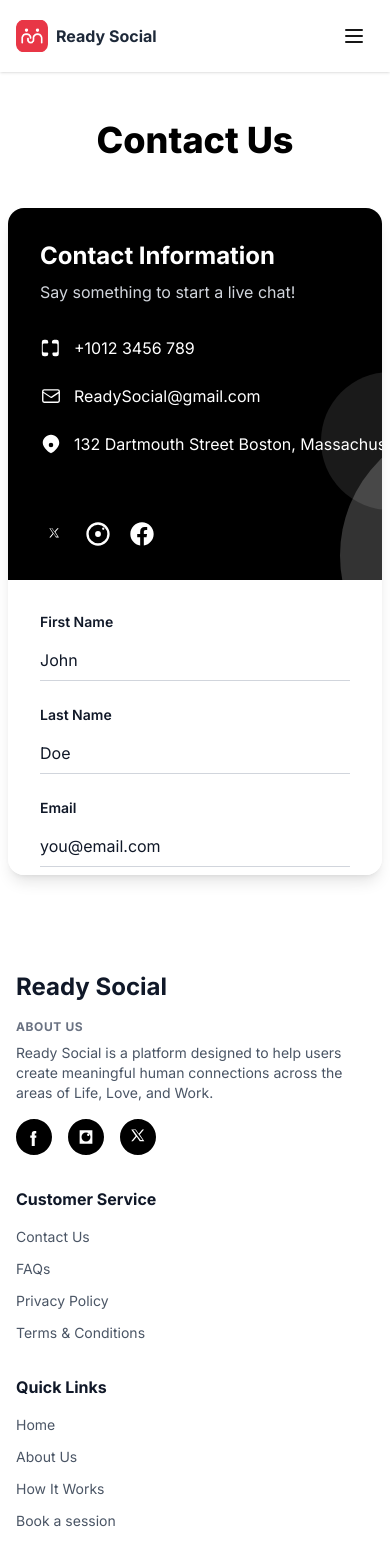
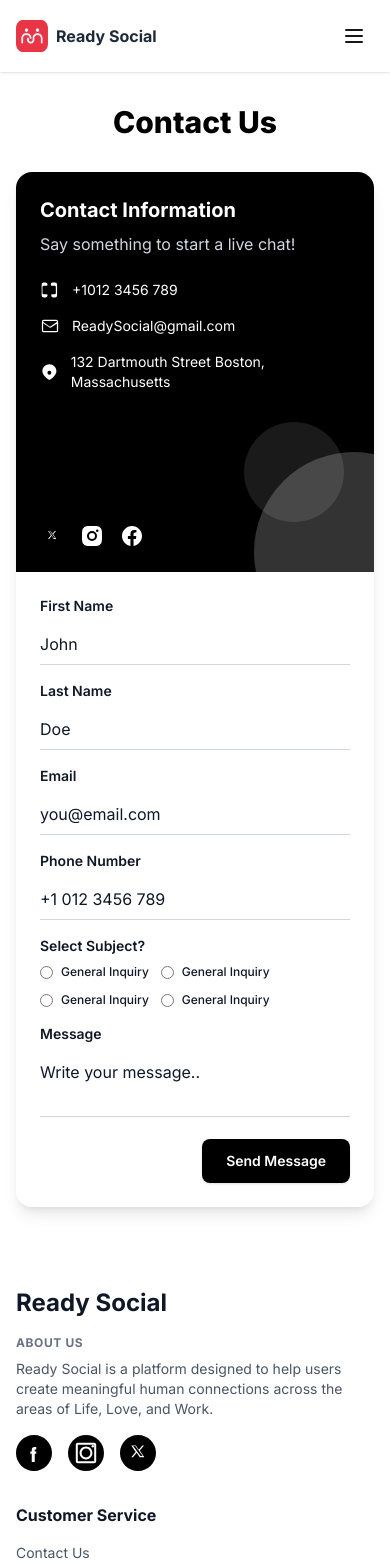
Before and after one commit to readysocial/readysoc, a Next.js app: page /contact in a window 390 px wide. Shown: the top 1567 px of the page. Built offline with nearby package versions, Linux system fonts and the light colour scheme.

Commit message:
fix : the whole stuff

```diff
--- a/src/app/contact/page.tsx
+++ b/src/app/contact/page.tsx
@@ -3,62 +3,56 @@
 export default function ContactPage() {
   return (
     <div className="min-h-screen bg-white flex flex-col">
-      <div className="container mx-auto flex flex-col items-center px-2 py-12 flex-1">
-        <h1 className="text-4xl md:text-5xl font-extrabold text-center mb-12 text-black">Contact Us</h1>
-        <div
-          className="bg-white rounded-2xl shadow-lg overflow-hidden flex flex-col md:flex-row"
-          style={{ width: "100%", maxWidth: 1196, height: 667 }}
-        >
+      <div className="container mx-auto flex flex-col items-center px-4 py-8 md:py-12 flex-1">
+        <h1 className="text-3xl md:text-4xl lg:text-5xl font-extrabold text-center mb-8 md:mb-12 text-black">Contact Us</h1>
+        <div className="bg-white rounded-2xl shadow-lg overflow-hidden flex flex-col lg:flex-row w-full max-w-6xl">
           {/* Left: Contact Info */}
-          <div
-            className="bg-black text-white flex flex-col justify-between relative"
-            style={{ width: 491, minWidth: 0, height: 647 }}
-          >
-            <div className="p-8 md:p-10">
-              <h2 className="text-2xl font-bold mb-2">Contact Information</h2>
-              <p className="mb-8 text-gray-300">Say something to start a live chat!</p>
-              <div className="space-y-6 mb-8">
+          <div className="bg-black text-white flex flex-col justify-between relative w-full lg:w-2/5 min-h-[400px] lg:min-h-[600px]">
+            <div className="p-6 md:p-8 lg:p-10">
+              <h2 className="text-xl md:text-2xl font-bold mb-2">Contact Information</h2>
+              <p className="mb-6 md:mb-8 text-gray-300">Say something to start a live chat!</p>
+              <div className="space-y-4 md:space-y-6 mb-6 md:mb-8">
                 <div className="flex items-center gap-3">
-                  <svg width="22" height="22" fill="none" viewBox="0 0 24 24"><path d="M2 5.5A2.5 2.5 0 0 1 4.5 3h2A2.5 2.5 0 0 1 9 5.5V6a1 1 0 0 1-1 1H4.5A1.5 1.5 0 0 0 3 8.5v7A1.5 1.5 0 0 0 4.5 17H8a1 1 0 0 1 1 1v.5A2.5 2.5 0 0 1 6.5 21h-2A2.5 2.5 0 0 1 2 18.5v-13Z" fill="#fff"/><path d="M16 3h2A2.5 2.5 0 0 1 20.5 5.5v13A2.5 2.5 0 0 1 18 21h-2A2.5 2.5 0 0 1 13.5 18.5V18a1 1 0 0 1 1-1h3.5A1.5 1.5 0 0 0 19 15.5v-7A1.5 1.5 0 0 0 17.5 7H14a1 1 0 0 1-1-1v-.5A2.5 2.5 0 0 1 16 3Z" fill="#fff"/></svg>
-                  <span>+1012 3456 789</span>
+                  <svg width="20" height="20" fill="none" viewBox="0 0 24 24"><path d="M2 5.5A2.5 2.5 0 0 1 4.5 3h2A2.5 2.5 0 0 1 9 5.5V6a1 1 0 0 1-1 1H4.5A1.5 1.5 0 0 0 3 8.5v7A1.5 1.5 0 0 0 4.5 17H8a1 1 0 0 1 1 1v.5A2.5 2.5 0 0 1 6.5 21h-2A2.5 2.5 0 0 1 2 18.5v-13Z" fill="#fff"/><path d="M16 3h2A2.5 2.5 0 0 1 20.5 5.5v13A2.5 2.5 0 0 1 18 21h-2A2.5 2.5 0 0 1 13.5 18.5V18a1 1 0 0 1 1-1h3.5A1.5 1.5 0 0 0 19 15.5v-7A1.5 1.5 0 0 0 17.5 7H14a1 1 0 0 1-1-1v-.5A2.5 2.5 0 0 1 16 3Z" fill="#fff"/></svg>
+                  <span className="text-sm md:text-base">+1012 3456 789</span>
                 </div>
                 <div className="flex items-center gap-3">
-                  <svg width="22" height="22" fill="none" viewBox="0 0 24 24"><path d="M2.25 6.75A2.25 2.25 0 0 1 4.5 4.5h15a2.25 2.25 0 0 1 2.25 2.25v10.5A2.25 2.25 0 0 1 19.5 19.5h-15A2.25 2.25 0 0 1 2.25 17.25V6.75Zm1.5 0v.511l8.25 5.5 8.25-5.5V6.75a.75.75 0 0 0-.75-.75h-15a.75.75 0 0 0-.75.75Zm17.25 1.978-7.8 5.2a1.5 1.5 0 0 1-1.65 0l-7.8-5.2v8.522c0 .414.336.75.75.75h15a.75.75 0 0 0 .75-.75V8.728Z" fill="#fff"/></svg>
-                  <span>ReadySocial@gmail.com</span>
+                  <svg width="20" height="20" fill="none" viewBox="0 0 24 24"><path d="M2.25 6.75A2.25 2.25 0 0 1 4.5 4.5h15a2.25 2.25 0 0 1 2.25 2.25v10.5A2.25 2.25 0 0 1 19.5 19.5h-15A2.25 2.25 0 0 1 2.25 17.25V6.75Zm1.5 0v.511l8.25 5.5 8.25-5.5V6.75a.75.75 0 0 0-.75-.75h-15a.75.75 0 0 0-.75.75Zm17.25 1.978-7.8 5.2a1.5 1.5 0 0 1-1.65 0l-7.8-5.2v8.522c0 .414.336.75.75.75h15a.75.75 0 0 0 .75-.75V8.728Z" fill="#fff"/></svg>
+                  <span className="text-sm md:text-base">ReadySocial@gmail.com</span>
                 </div>
                 <div className="flex items-center gap-3">
-                  <svg width="22" height="22" fill="none" viewBox="0 0 24 24"><path d="M12 2C7.03 2 3 6.03 3 11c0 5.25 7.5 11 9 11s9-5.75 9-11c0-4.97-4.03-9-9-9Zm0 13.5a2.5 2.5 0 1 1 0-5 2.5 2.5 0 0 1 0 5Z" fill="#fff"/></svg>
-                  <span>132 Dartmouth Street Boston, Massachusetts</span>
+                  <svg width="20" height="20" fill="none" viewBox="0 0 24 24"><path d="M12 2C7.03 2 3 6.03 3 11c0 5.25 7.5 11 9 11s9-5.75 9-11c0-4.97-4.03-9-9-9Zm0 13.5a2.5 2.5 0 1 1 0-5 2.5 2.5 0 0 1 0 5Z" fill="#fff"/></svg>
+                  <span className="text-sm md:text-base">132 Dartmouth Street Boston, Massachusetts</span>
                 </div>
               </div>
             </div>
-            <div className="flex items-center gap-4 px-8 pb-8 mt-auto">
+            <div className="flex items-center gap-4 px-6 md:px-8 pb-6 md:pb-8 mt-auto">
               <a href="https://x.com/readyy_social?t=a4UdyA1lPJRtojDSLnyxyQ&s=08" target="_blank" rel="noopener noreferrer" aria-label="X (Twitter)" className="hover:scale-110 transition-transform">
-                <svg width="28" height="28" fill="currentColor" viewBox="0 0 24 24">
+                <svg width="24" height="24" fill="currentColor" viewBox="0 0 24 24">
                   <path d="M13.185 10.333l2.822-3.334h-1.141l-2.404 2.849-1.923-2.849H8.012l2.955 4.299-2.955 3.702h1.141l2.537-3.217 2.027 3.217h2.527l-3.059-4.667zM11.672 11.269l-0.452-0.647-2.45-3.397h1.411l1.924 2.663 0.452 0.647 2.579 3.564h-1.411l-2.053-2.83z"/>
                 </svg>
               </a>
               <a href="https://www.instagram.com/ready_social?igsh=YzljYTk1ODg3Zg==" target="_blank" rel="noopener noreferrer" aria-label="Instagram" className="hover:scale-110 transition-transform">
-                <svg width="28" height="28" fill="currentColor" viewBox="0 0 24 24">
-                  <path d="M12 2c5.523 0 10 4.477 10 10s-4.477 10-10 10S2 17.523 2 12 6.477 2 12 2zm0 2a8 8 0 100 16 8 8 0 000-16zm0 10.5a2.5 2.5 0 110-5 2.5 2.5 0 010 5zm4.5-6a1 1 0 110-2 1 1 0 010 2z"/>
+                <svg width="24" height="24" fill="currentColor" viewBox="0 0 24 24">
+                  <path d="M12 2c2.717 0 3.056.01 4.122.06 1.065.05 1.79.217 2.428.465.66.254 1.216.598 1.772 1.153a4.908 4.908 0 0 1 1.153 1.772c.247.637.415 1.363.465 2.428.047 1.066.06 1.405.06 4.122 0 2.717-.01 3.056-.06 4.122-.05 1.065-.218 1.79-.465 2.428a4.883 4.883 0 0 1-1.153 1.772 4.915 4.915 0 0 1-1.772 1.153c-.637.247-1.363.415-2.428.465-1.066.047-1.405.06-4.122.06-2.717 0-3.056-.01-4.122-.06-1.065-.05-1.79-.218-2.428-.465a4.89 4.89 0 0 1-1.772-1.153 4.904 4.904 0 0 1-1.153-1.772c-.248-.637-.415-1.363-.465-2.428C2.013 15.056 2 14.717 2 12c0-2.717.01-3.056.06-4.122.05-1.066.217-1.79.465-2.428a4.88 4.88 0 0 1 1.153-1.772A4.897 4.897 0 0 1 5.45 2.525c.638-.248 1.362-.415 2.428-.465C8.944 2.013 9.283 2 12 2zm0 5a5 5 0 1 0 0 10 5 5 0 0 0 0-10zm6.5-.25a1.25 1.25 0 1 0-2.5 0 1.25 1.25 0 0 0 2.5 0zM12 9a3 3 0 1 1 0 6 3 3 0 0 1 0-6z"/>
                 </svg>
               </a>
               <a href="https://www.facebook.com/share/1W5wNcWBAu/" target="_blank" rel="noopener noreferrer" aria-label="Facebook" className="hover:scale-110 transition-transform">
-                <svg width="28" height="28" fill="currentColor" viewBox="0 0 24 24">
+                <svg width="24" height="24" fill="currentColor" viewBox="0 0 24 24">
                   <path d="M12 2C6.477 2 2 6.477 2 12c0 4.991 3.657 9.128 8.438 9.879V14.89h-2.54V12h2.54V9.797c0-2.506 1.492-3.89 3.777-3.89 1.094 0 2.238.195 2.238.195v2.46h-1.26c-1.243 0-1.63.771-1.63 1.562V12h2.773l-.443 2.89h-2.33v6.989C18.343 21.129 22 16.99 22 12c0-5.523-4.477-10-10-10z"/>
                 </svg>
               </a>
             </div>
             {/* Decorative Circles */}
-            <div className="absolute bottom-0 right-0 w-[269px] h-[269px] pointer-events-none select-none">
-              <div className="absolute bg-white opacity-20 rounded-full w-[269px] h-[269px] right-[-110px] bottom-[-110px]" />
-              <div className="absolute bg-white opacity-10 rounded-full w-[138px] h-[138px] right-[40px] bottom-[70px]" />
+            <div className="absolute bottom-0 right-0 w-[200px] h-[200px] md:w-[269px] md:h-[269px] pointer-events-none select-none">
+              <div className="absolute bg-white opacity-20 rounded-full w-full h-full right-[-80px] md:right-[-110px] bottom-[-80px] md:bottom-[-110px]" />
+              <div className="absolute bg-white opacity-10 rounded-full w-[100px] h-[100px] md:w-[138px] md:h-[138px] right-[30px] md:right-[40px] bottom-[50px] md:bottom-[70px]" />
             </div>
           </div>
 
           {/* Right: Contact Form */}
-          <form className="bg-white flex-1 p-8 md:p-10 flex flex-col gap-6 min-h-[647px]">
-            <div className="grid grid-cols-1 md:grid-cols-2 gap-6">
+          <form className="bg-white flex-1 p-6 md:p-8 lg:p-10 flex flex-col gap-4 md:gap-6 min-h-[500px] lg:min-h-[600px]">
+            <div className="grid grid-cols-1 md:grid-cols-2 gap-4 md:gap-6">
               <div>
                 <label className="block text-sm font-semibold mb-2 text-gray-900">First Name</label>
                 <input type="text" className="w-full border-b border-gray-300 focus:border-black outline-none py-2 bg-transparent text-gray-900 placeholder-gray-900" placeholder="John" />
@@ -68,7 +62,7 @@
                 <input type="text" className="w-full border-b border-gray-300 focus:border-black outline-none py-2 bg-transparent text-gray-900 placeholder-gray-900" placeholder="Doe" />
               </div>
             </div>
-            <div className="grid grid-cols-1 md:grid-cols-2 gap-6">
+            <div className="grid grid-cols-1 md:grid-cols-2 gap-4 md:gap-6">
               <div>
                 <label className="block text-sm font-semibold mb-2 text-gray-900">Email</label>
                 <input type="email" className="w-full border-b border-gray-300 focus:border-black outline-none py-2 bg-transparent text-gray-900 placeholder-gray-900" placeholder="you@email.com" />
@@ -80,21 +74,21 @@
             </div>
             <div>
               <label className="block text-sm font-semibold mb-2 text-gray-900">Select Subject?</label>
-              <div className="flex flex-wrap gap-4">
+              <div className="flex flex-wrap gap-3 md:gap-4">
                 {[...Array(4)].map((_, i) => (
                   <label key={i} className="flex items-center gap-2 cursor-pointer text-gray-900">
                     <input type="radio" name="subject" className="accent-black" />
-                    <span className="text-sm font-medium">General Inquiry</span>
+                    <span className="text-xs md:text-sm font-medium">General Inquiry</span>
                   </label>
                 ))}
               </div>
             </div>
             <div>
               <label className="block text-sm font-semibold mb-2 text-gray-900">Message</label>
-              <textarea className="w-full border-b border-gray-300 focus:border-black outline-none py-2 bg-transparent min-h-[80px] resize-none text-gray-900 placeholder-gray-900" placeholder="Write your message.." />
+              <textarea className="w-full border-b border-gray-300 focus:border-black outline-none py-2 bg-transparent min-h-[60px] md:min-h-[80px] resize-none text-gray-900 placeholder-gray-900" placeholder="Write your message.." />
             </div>
-            <div className="flex justify-end">
-              <button type="submit" className="bg-black text-white font-semibold px-8 py-3 rounded-lg shadow hover:bg-gray-900 transition-colors">Send Message</button>
+            <div className="flex justify-end mt-auto">
+              <button type="submit" className="bg-black text-white font-semibold px-6 md:px-8 py-3 rounded-lg shadow hover:bg-gray-900 transition-colors text-sm md:text-base">Send Message</button>
             </div>
           </form>
         </div>
--- a/src/app/page.tsx
+++ b/src/app/page.tsx
@@ -54,8 +54,12 @@
 
       {/* Contact Section */}
       <section id="contact" className="bg-white">
-        <Footer />
+        <div className="container mx-auto max-w-6xl px-4 py-12">
+          {/* Add your contact content here */}
+        </div>
       </section>
+
+      <Footer />
     </div>
   );
 }
--- a/src/components/Footer.tsx
+++ b/src/components/Footer.tsx
@@ -1,12 +1,23 @@
 'use client';
 
 import Link from "next/link";
+import { usePathname, useRouter } from "next/navigation";
 
 export default function Footer() {
-  const scrollToComponent = (id: string) => {
-    const element = document.getElementById(id);
-    if (element) {
-      element.scrollIntoView({ behavior: 'smooth' });
+  const pathname = usePathname();
+  const router = useRouter();
+  const isHomePage = pathname === "/";
+
+  const handleNavigation = (id: string) => {
+    if (isHomePage) {
+      // If we're on the home page, scroll to the section
+      const element = document.getElementById(id);
+      if (element) {
+        element.scrollIntoView({ behavior: 'smooth' });
+      }
+    } else {
+      // If we're on another page, navigate to home page with hash
+      router.push(`/#${id}`);
     }
   };
 
@@ -14,7 +25,7 @@
     <footer className="bg-white py-12 px-4 sm:px-6 lg:px-8">
       <div className="container mx-auto max-w-7xl">
         <div className="grid grid-cols-1 md:grid-cols-4 gap-8">
-        {/* About Us */}
+          {/* About Us */}
           <div className="md:col-span-1">
             <h3 className="text-2xl font-bold text-gray-900 mb-4">Ready Social</h3>
             <h4 className="text-xs font-bold uppercase tracking-wider text-gray-500 mb-2">About Us</h4>
@@ -29,7 +40,10 @@
               </a>
               <a href="https://www.instagram.com/ready_social?igsh=YzljYTk1ODg3Zg==" target="_blank" rel="noopener noreferrer" aria-label="Instagram">
                 <svg width="36" height="36" viewBox="0 0 36 36" fill="none" xmlns="http://www.w3.org/2000/svg">
-                  <path fillRule="evenodd" clipRule="evenodd" d="M18 36C27.9411 36 36 27.9411 36 18C36 8.05887 27.9411 0 18 0C8.05887 0 0 8.05887 0 18C0 27.9411 8.05887 36 18 36ZM24.375 11.25H11.625V24.75H24.375V11.25ZM18 22.5C20.4825 22.5 22.5 20.4825 22.5 18C22.5 15.5175 20.4825 13.5 18 13.5C15.5175 13.5 13.5 15.5175 13.5 18C13.5 20.4825 15.5175 22.5 18 22.5ZM21.375 15.75C21.375 16.443 20.8185 17.0625 20.25 17.0625C19.6815 17.0625 19.125 16.443 19.125 15.75C19.125 15.057 19.6815 14.4375 20.25 14.4375C20.8185 14.4375 21.375 15.057 21.375 15.75Z" fill="black"/>
+                  <circle cx="18" cy="18" r="18" fill="black"/>
+                  <path d="M18 11.6C14.4 11.6 11.6 14.4 11.6 18C11.6 21.6 14.4 24.4 18 24.4C21.6 24.4 24.4 21.6 24.4 18C24.4 14.4 21.6 11.6 18 11.6ZM18 22.4C15.5 22.4 13.6 20.5 13.6 18C13.6 15.5 15.5 13.6 18 13.6C20.5 13.6 22.4 15.5 22.4 18C22.4 20.5 20.5 22.4 18 22.4Z" fill="white"/>
+                  <circle cx="24.8" cy="11.2" r="1.2" fill="white"/>
+                  <path d="M26.2 7.8H9.8C8.7 7.8 7.8 8.7 7.8 9.8V26.2C7.8 27.3 8.7 28.2 9.8 28.2H26.2C27.3 28.2 28.2 27.3 28.2 26.2V9.8C28.2 8.7 27.3 7.8 26.2 7.8ZM26.2 26.2H9.8V9.8H26.2V26.2Z" fill="white"/>
                 </svg>
               </a>
               <a href="https://x.com/readyy_social?t=a4UdyA1lPJRtojDSLnyxyQ&s=08" target="_blank" rel="noopener noreferrer" aria-label="X (Twitter)">
@@ -44,8 +58,17 @@
           <div>
             <h4 className="font-bold text-gray-900 mb-4">Customer Service</h4>
             <ul className="space-y-3 text-sm text-gray-600">
-              <li><a href="#" className="hover:text-black">Contact Us</a></li>
-              <li><a href="#" className="hover:text-black">FAQs</a></li>
+              <li>
+                <Link href="/contact" className="hover:text-black">Contact Us</Link>
+              </li>
+              <li>
+                <button
+                  onClick={() => handleNavigation('faq')}
+                  className="hover:text-black cursor-pointer"
+                >
+                  FAQs
+                </button>
+              </li>
               <li><Link href="/privacy" className="hover:text-black">Privacy Policy</Link></li>
               <li><Link href="/terms" className="hover:text-black">Terms & Conditions</Link></li>
             </ul>
@@ -57,7 +80,7 @@
             <ul className="space-y-3 text-sm text-gray-600">
               <li>
                 <button
-                  onClick={() => scrollToComponent('hero-left')}
+                  onClick={() => handleNavigation('home')}
                   className="hover:text-black cursor-pointer"
                 >
                   Home
@@ -65,7 +88,7 @@
               </li>
               <li>
                 <button
-                  onClick={() => scrollToComponent('hero-banner')}
+                  onClick={() => handleNavigation('about')}
                   className="hover:text-black cursor-pointer"
                 >
                   About Us
@@ -73,19 +96,21 @@
               </li>
               <li>
                 <button
-                  onClick={() => scrollToComponent('how-it-works')}
+                  onClick={() => handleNavigation('how-it-works')}
                   className="hover:text-black cursor-pointer"
                 >
                   How It Works
                 </button>
               </li>
               <li>
-                <button
-                  onClick={() => scrollToComponent('meet-our-listener')}
+                <a
+                  href="https://play.google.com/store/apps/details?id=com.tayor99.readysocial"
+                  target="_blank"
+                  rel="noopener noreferrer"
                   className="hover:text-black cursor-pointer"
                 >
                   Book a session
-                </button>
+                </a>
               </li>
             </ul>
           </div>
--- a/src/components/HeroLeft.tsx
+++ b/src/components/HeroLeft.tsx
@@ -1,13 +1,14 @@
 export default function HeroLeft() {
   return (
     <div id="hero-left" className="flex flex-col items-start justify-center gap-6 md:gap-10 max-w-[640px] pt-4 md:pt-8 px-4 md:px-0">
-      <h1 className="text-4xl md:text-5xl lg:text-[54px] font-bold text-black leading-[1.1] text-center md:text-left">
+      <h1 className="text-3xl md:text-5xl lg:text-[54px] font-bold text-black leading-[1.1] text-center md:text-left">
         <span className="block whitespace-nowrap">Real Conversations . Safe</span>
         <span className="block whitespace-nowrap">Space . Just for You</span>
       </h1>
       <p className="text-[#4B5563] text-base md:text-xl leading-[1.6] max-w-[600px] text-center md:text-left">
         Ready social provides a safe, secure space to share your thoughts anonymously with trained listeners. Whether you are celebrating a win, venting a frustration, someone i always here to listen.
       </p>
+      <div className="flex flex-col md:flex-row gap-4 w-full md:w-auto">
         <a
           href="https://play.google.com/store/apps/details?id=com.tayor99.readysocial"
           target="_blank"
@@ -17,5 +18,6 @@
           Download Now
         </a>
       </div>
+    </div>
   );
 }
```
Also changed, not shown: src/app/privacy/page.tsx (+29 -29 lines), src/app/terms/page.tsx (+30 -30 lines), src/components/HeroBanner.tsx (+6 -6 lines), public/Frame 573.png, src/components/Navbar.tsx (indentation only). Lines whose indentation alone changed are shown as unchanged.
